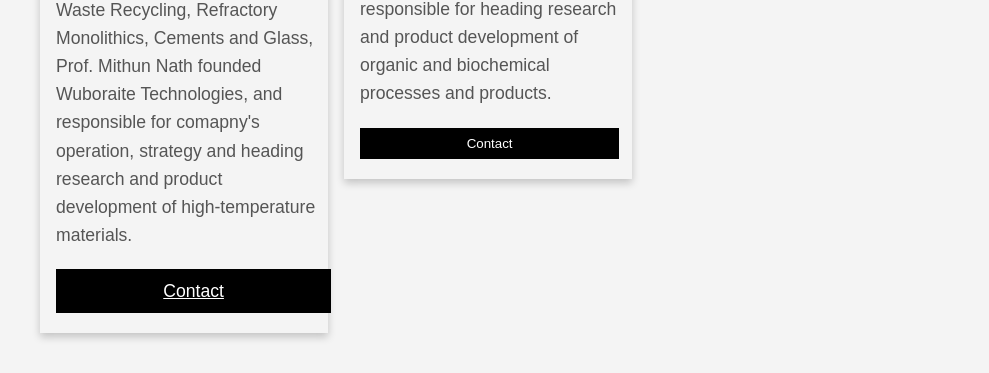
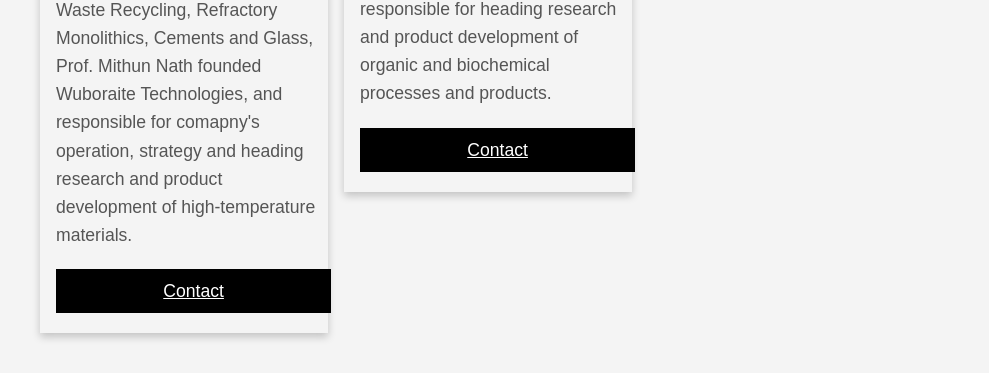
Before and after one commit to mithunnathn/wuboraite, a plain HTML site: page index.html in a window 1280 px wide. Shown: the part 2819-3192 px from the top of the page, without its empty margins (32-1021 px from the left). Drawn offline with Linux system fonts and the light colour scheme.

Commit message:
Fix HTML encoding issues in index.html

```diff
--- a/index.html
+++ b/index.html
@@ -111,7 +111,7 @@
         <p class="title">Principal Scientist</p>
         <p>Prof. Bimolendu Das is co-founder of the group with two decades of experience and he is responsible for heading research and product development of organic and biochemical processes and products.  </p>
 
-        <p><button class="button">Contact</button></p>
+        <p><a href="#contact" class="button">Contact</a></p>
       </div>
     </div>
   </div>
```
